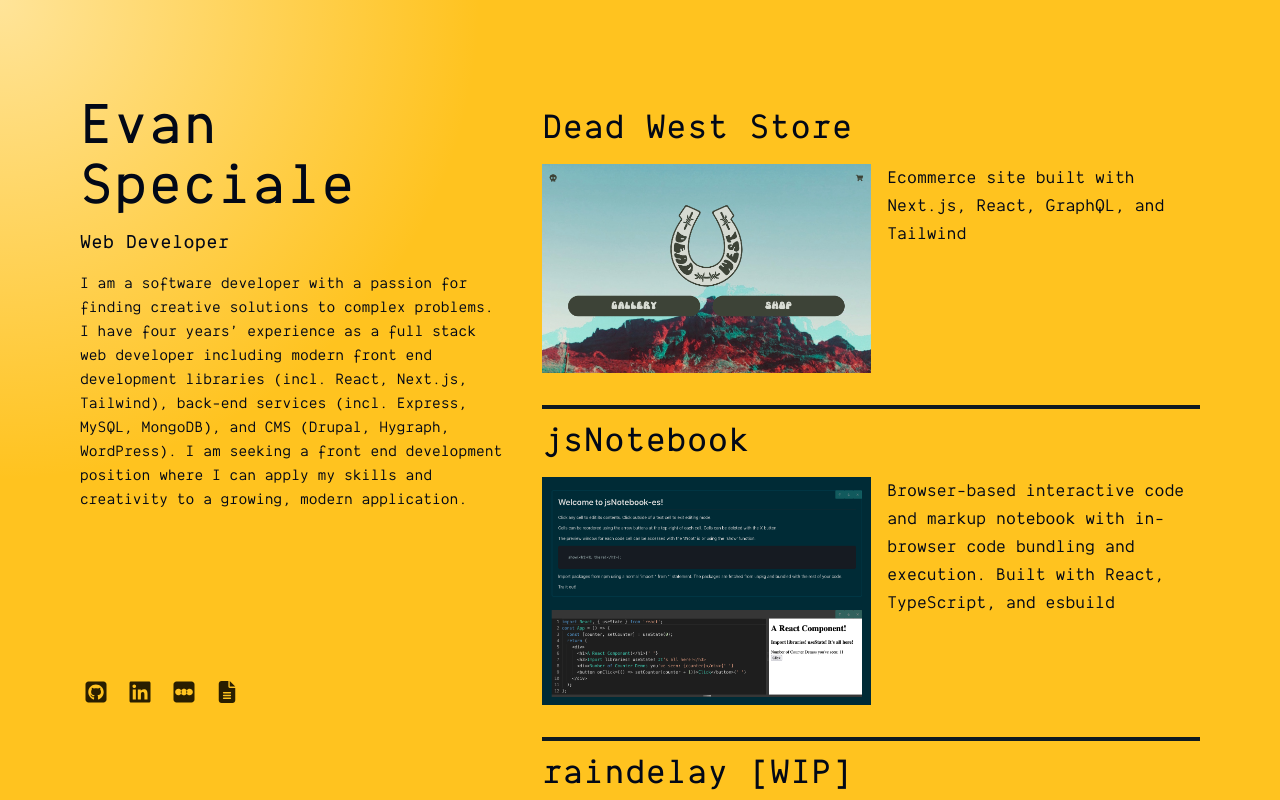
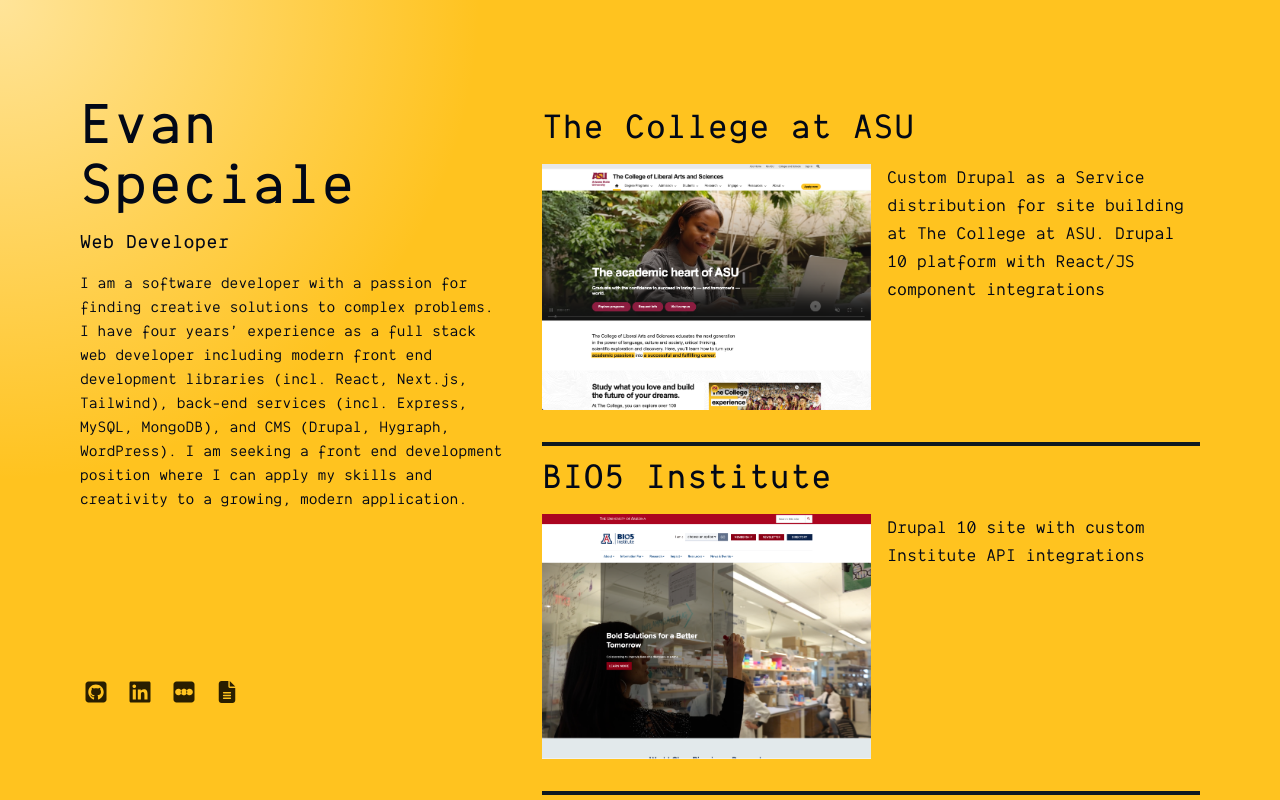
Before and after one commit to EvanSpeciale/evanspeciale, a Next.js app: page / in a window 1280 px wide. Shown: the top 800 px of the page. Built offline with nearby package versions, Linux system fonts and the light colour scheme.

Commit message:
update mouse position hook

```diff
--- a/src/app/page.tsx
+++ b/src/app/page.tsx
@@ -48,6 +48,28 @@
             </div>
             <div className="pt-24 lg:w-3/5 lg:py-24">
               <ul className="flex flex-col">
+                <li className="pb-8 border-b-4 border-soil">
+                  <a href="https://thecollege.asu.edu/">
+                    <div >
+                      <h2 className="mt-3 text-3xl tracking-wide sm:text-4xl mb-4 font-bold">The College at ASU</h2>
+                      <div className="flex gap-4">
+                        <Image src='/the-college.png' width={1275} height={809} alt='screenshot of The College at ASU Homepage' className="w-1/2" />
+                        <div className="w-1/2 text-lg">Custom Drupal as a Service distribution for site building at The College at ASU. Drupal 10 platform with React/JS component integrations</div>
+                      </div>
+                    </div>
+                  </a>
+                </li>
+                <li className="pb-8 border-b-4 border-soil">
+                  <a href="https://bio5.org/">
+                    <div >
+                      <h2 className="mt-3 text-3xl tracking-wide sm:text-4xl mb-4 font-bold">BIO5 Institute</h2>
+                      <div className="flex gap-4">
+                        <Image src='/bio5.png' width={1275} height={809} alt='screenshot of BIO5 Institute Homepage' className="w-1/2" />
+                        <div className="w-1/2 text-lg">Drupal 10 site with custom Institute API integrations</div>
+                      </div>
+                    </div>
+                  </a>
+                </li>
                 <li className="pb-8 border-b-4 border-soil">
                   <a href="https://deadwest.art/">
                     <div >
--- a/src/lib/useMousePosition.tsx
+++ b/src/lib/useMousePosition.tsx
@@ -1,14 +1,32 @@
-import { useEffect, useState } from "react"
+import { UIEvent, useEffect, useState } from "react"
+
+interface MousePosition {
+    x: number,
+    y: number,
+}
+
+interface ScrollPosition {
+    x: number,
+    y: number,
+}
 
 const useMousePosition = () => {
-    const [mousePosition, setMousePosition] = useState({ x: 0, y: 0 });
+    const [mousePosition, setMousePosition] = useState({ x: 0, y: 0 } as MousePosition);
+    const [scrollPosition, setScrollPosition] = useState({ x: 0, y: 0 } as ScrollPosition)
 
     useEffect(() => {
-        const updateMousePosition = (e: any) => {
-            setMousePosition({ x: e.clientX, y: e.clientY });
+        const updateMousePosition = (e: MouseEventInit) => {
+
+            const newMousePosition: MousePosition = {
+                x: e.clientX ? e.clientX + window.pageXOffset : window.pageXOffset,
+                y: e.clientY ? e.clientY + window.pageYOffset : window.pageYOffset,
+            }
+
+            setMousePosition(newMousePosition);
         };
 
         window.addEventListener('mousemove', updateMousePosition);
+
 
         return () => {
             window.removeEventListener('mousemove', updateMousePosition);
```
Also changed, not shown: public/bio5.png (added), public/the-college.png (added).
